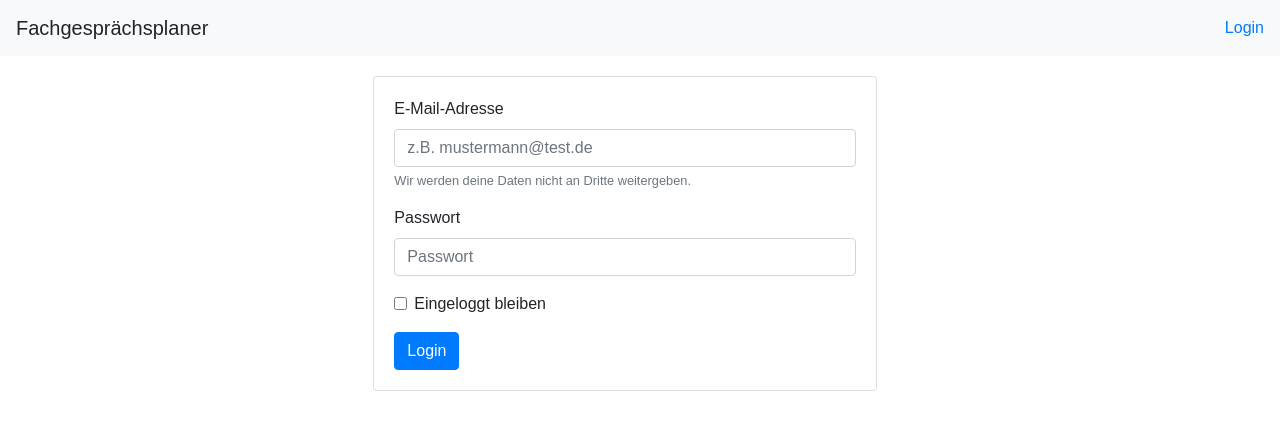
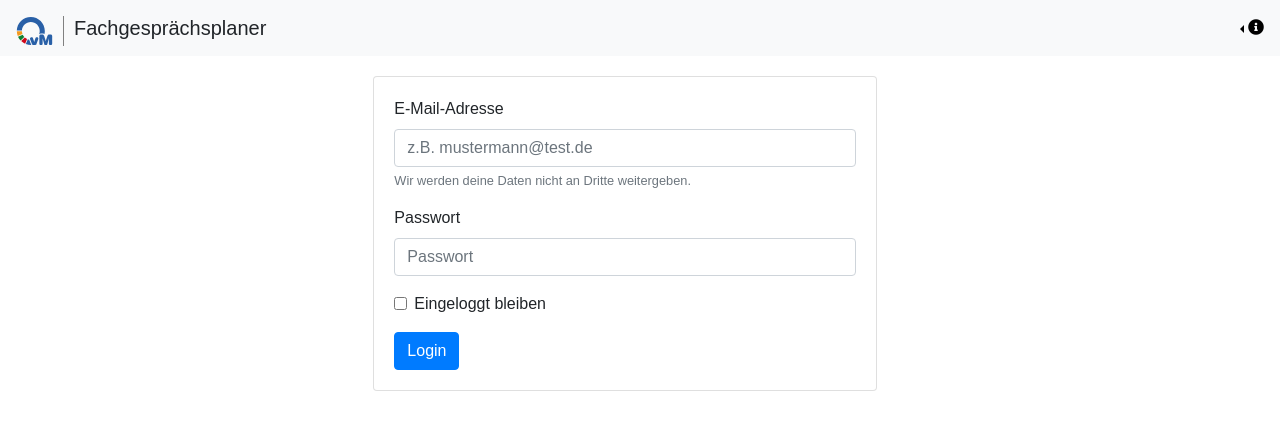
Before and after one commit to FachgespraechsplanerApp/fachgespraechsplaner-ui, an Angular app: page / in a window 1280 px wide. Shown: the top 430 px of the page. Built offline with nearby package versions, Linux system fonts and the light colour scheme.

Commit message:
UPDATE: navbar-component

```diff
--- a/package.json
+++ b/package.json
@@ -1,6 +1,6 @@
 {
   "name": "fachgespraechsplaner-ui",
-  "version": "0.0.0",
+  "version": "2.0.0",
   "scripts": {
     "ng": "ng",
     "start": "ng serve",
@@ -20,9 +20,6 @@
     "@angular/platform-browser": "^6.1.0",
     "@angular/platform-browser-dynamic": "^6.1.0",
     "@angular/router": "^6.1.0",
-    "@fortawesome/angular-fontawesome": "^0.3.0",
-    "@fortawesome/fontawesome-svg-core": "^1.2.12",
-    "@fortawesome/free-regular-svg-icons": "^5.6.3",
     "core-js": "^2.5.4",
     "jquery": "^3.3.1",
     "popper.js": "^1.14.6",
--- a/src/app/app.component.html
+++ b/src/app/app.component.html
@@ -1,2 +1,2 @@
-<app-navbar [title]="title"></app-navbar>
+<app-navbar [title]="title" [institutionLogo]="institutionLogo"></app-navbar>
 <app-login></app-login>
--- a/src/app/app.component.ts
+++ b/src/app/app.component.ts
@@ -7,4 +7,5 @@ import { Component } from '@angular/core';
 })
 export class AppComponent {
   title = 'Fachgesprächsplaner';
+  institutionLogo = '../../../assets/Logo-RSBS-SVG_mini-blau.svg';
 }
--- a/src/app/components/navbar/navbar.component.css
+++ b/src/app/components/navbar/navbar.component.css
@@ -0,0 +1,10 @@
+.navbar-logo {
+    height: 30px;
+    margin: 0 10px 0 0;
+    padding: 0 10px 0 0;
+    border-right: 1px solid gray;
+}
+
+a {
+    color: black;
+}
--- a/src/app/components/navbar/navbar.component.html
+++ b/src/app/components/navbar/navbar.component.html
@@ -1,4 +1,21 @@
 <nav class="navbar navbar-light bg-light">
-  <a class="navbar-brand">{{ title }}</a>
-  <a class="nav-item" href="#">Login</a>
+  <div>
+    <img class="navbar-logo" src="{{ institutionLogo }}" alt="">
+    <a class="navbar-brand">{{ title }}</a>
+  </div>
+  <div>
+    <div class="dropleft">
+      <a class="dropdown-toggle" href="#" role="button" id="dropdownMenuLink" data-toggle="dropdown" aria-haspopup="true" aria-expanded="false">
+        <i class="fas fa-info-circle"></i>
+      </a>
+      <div class="dropdown-menu" aria-labelledby="dropdownMenuLink">
+        <a class="dropdown-item" href="#" disabled>Version 2.0.0</a>
+        <a class="dropdown-item" href="#">Handbuch</a>
+        <a class="dropdown-item" href="#">Fehler melden...</a>
+        <a class="dropdown-item" href="#">Hilfe</a>
+        <a class="dropdown-item" href="#">Impressum</a>
+        <a class="dropdown-item" href="#">Datenschutz</a>
+      </div>
+    </div>
+  </div>
 </nav>
--- a/src/app/components/navbar/navbar.component.ts
+++ b/src/app/components/navbar/navbar.component.ts
@@ -8,6 +8,7 @@ import {Component, Input, OnInit} from '@angular/core';
 export class NavbarComponent implements OnInit {
 
   @Input() title: string;
+  @Input() institutionLogo: string;
 
   constructor() { }
 
--- a/src/index.html
+++ b/src/index.html
@@ -7,6 +7,7 @@
 
   <meta name="viewport" content="width=device-width, initial-scale=1">
   <link rel="icon" type="image/x-icon" href="favicon.ico">
+  <link rel="stylesheet" href="https://use.fontawesome.com/releases/v5.7.1/css/all.css" integrity="sha384-fnmOCqbTlWIlj8LyTjo7mOUStjsKC4pOpQbqyi7RrhN7udi9RwhKkMHpvLbHG9Sr" crossorigin="anonymous">
 </head>
 <body>
   <app-root></app-root>
```
Also changed, not shown: src/assets/Logo-RSBS-SVG_mini-blau.svg (added), 1 other file (tests, documents, lock files or other folders).
